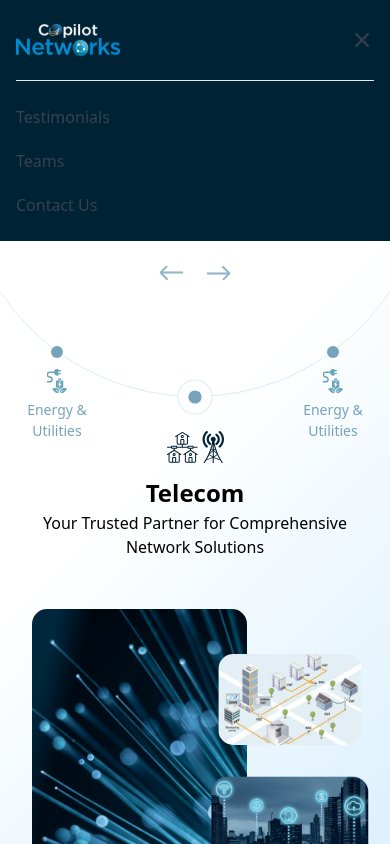
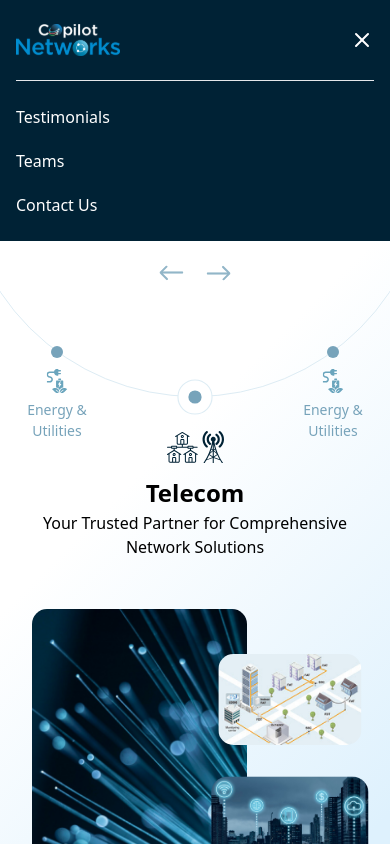
Before and after one commit to shreyaskyada/copilot-networks, a React (Vite) app: page / in a window 390 px wide. Both pictures are taken after a click on the button 362 px from the left and 40 px from the top of the page. Shown: the top 844 px of the page. Built offline with nearby package versions, Linux system fonts and the light colour scheme; a web font is replaced by a local one.

Commit message:
fix: minor bugs

```diff
--- a/src/components/Header/Header.tsx
+++ b/src/components/Header/Header.tsx
@@ -1,6 +1,6 @@
 import { useState } from "react";
 import { Menu, X, ChevronDown } from "lucide-react";
-import { NavLink } from "react-router";
+import { Link, NavLink } from "react-router";
 
 const Header = () => {
   const [isMenuOpen, setIsMenuOpen] = useState(false);
@@ -132,7 +132,7 @@ const Header = () => {
           <div className="flex items-center md:hidden">
             <button
               onClick={toggleMenu}
-              className="text-gray-700 hover:text-blue-600 focus:outline-none"
+              className="text-white hover:text-blue-600 focus:outline-none"
             >
               {isMenuOpen ? (
                 <X className="h-6 w-6" />
@@ -145,7 +145,7 @@ const Header = () => {
 
         {/* Mobile Navigation */}
         {isMenuOpen && (
-          <div className="border-t border-gray-200 py-4 md:hidden">
+          <div className="border-t border-gray-200 py-4 text-white md:hidden">
             <div className="space-y-1">
               {menuItems.map((item: any) => (
                 <div key={item.name} className="py-2">
@@ -153,7 +153,7 @@ const Header = () => {
                     <div>
                       <button
                         onClick={() => toggleSubmenu(item.name)}
-                        className="flex w-full items-center justify-between font-medium text-gray-700 hover:text-blue-600"
+                        className="flex w-full items-center justify-between font-medium hover:text-blue-600"
                       >
                         {item.name}
                         <ChevronDown
@@ -179,12 +179,12 @@ const Header = () => {
                       )} */}
                     </div>
                   ) : (
-                    <a
-                      href={item.href}
-                      className="block font-medium text-gray-700 hover:text-blue-600"
+                    <Link
+                      to={item.href}
+                      className="block font-medium hover:text-blue-600"
                     >
                       {item.name}
-                    </a>
+                    </Link>
                   )}
                 </div>
               ))}
```
